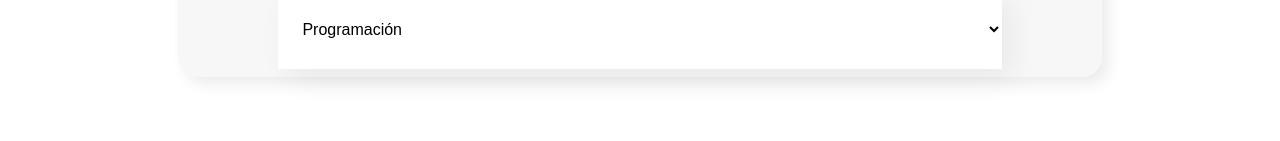
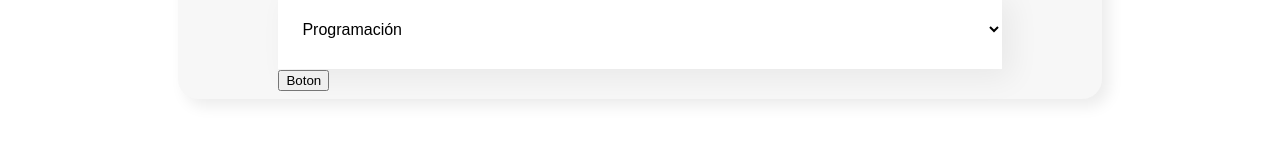
Before and after one commit to Douglas-i/Org, a React (Create React App) app: page / in a window 1280 px wide. Shown: the part 1121-1262 px from the top of the page. Built offline with nearby package versions, Linux system fonts and the light colour scheme.

Commit message:
Creacion del boto

```diff
--- a/src/componentes/Boton/index.js
+++ b/src/componentes/Boton/index.js
@@ -1 +1,5 @@
-//Hola
+const Boton = () => {
+    return <button>Boton</button>
+};
+
+export default Boton;
--- a/src/componentes/Formulario/Formulario.js
+++ b/src/componentes/Formulario/Formulario.js
@@ -11,6 +11,7 @@ const Formulario = () => {
             <CampoTexto titulo="Puesto" placeholder="Ingresar puesto"/>
             <CampoTexto titulo="Foto" placeholder="Ingresar enlace de foto"/>
             <ListaOpciones/>
+            <Boton />
         </form>
     </section>
 }
```
